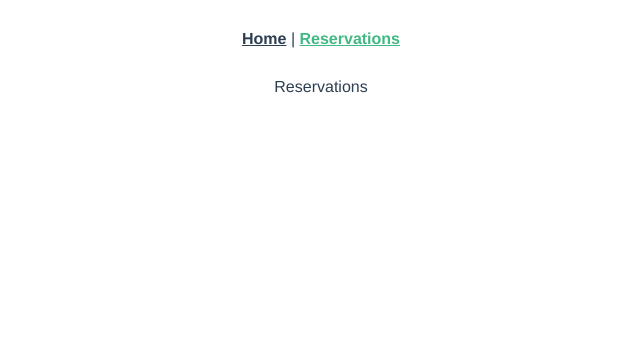
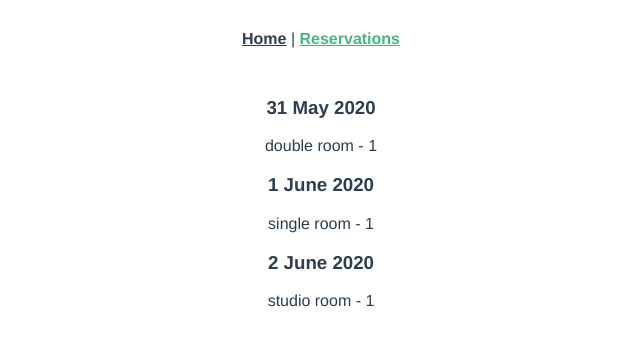
Before and after one commit to dreadlocker/hotel-reservation-system, a Vue app: page /reservations in a window 1280 px wide. Shown: the top 346 px of the page, without its empty margins (319-959 px from the left). Built offline with nearby package versions, Linux system fonts and the light colour scheme.

Commit message:
Logic for ReservationsPage finished

```diff
--- a/src/views/Reservations/ReservationsPage.vue
+++ b/src/views/Reservations/ReservationsPage.vue
@@ -1,11 +1,25 @@
 <template>
   <div>
-    Reservations
+    <Reservation
+      v-for="(reservation, time) in reservationsSorted"
+      :key="time"
+      :reservation="reservation"
+      :time="time"
+    />
   </div>
 </template>
 
 <script>
+import {mapGetters} from "vuex";
+import Reservation from './Reservation.vue';
+
 export default {
   name: 'ReservationsPage',
+  components: {
+    Reservation,
+  },
+  computed: {
+    ...mapGetters(["reservationsSorted"]),
+  }
 }
 </script>
```
